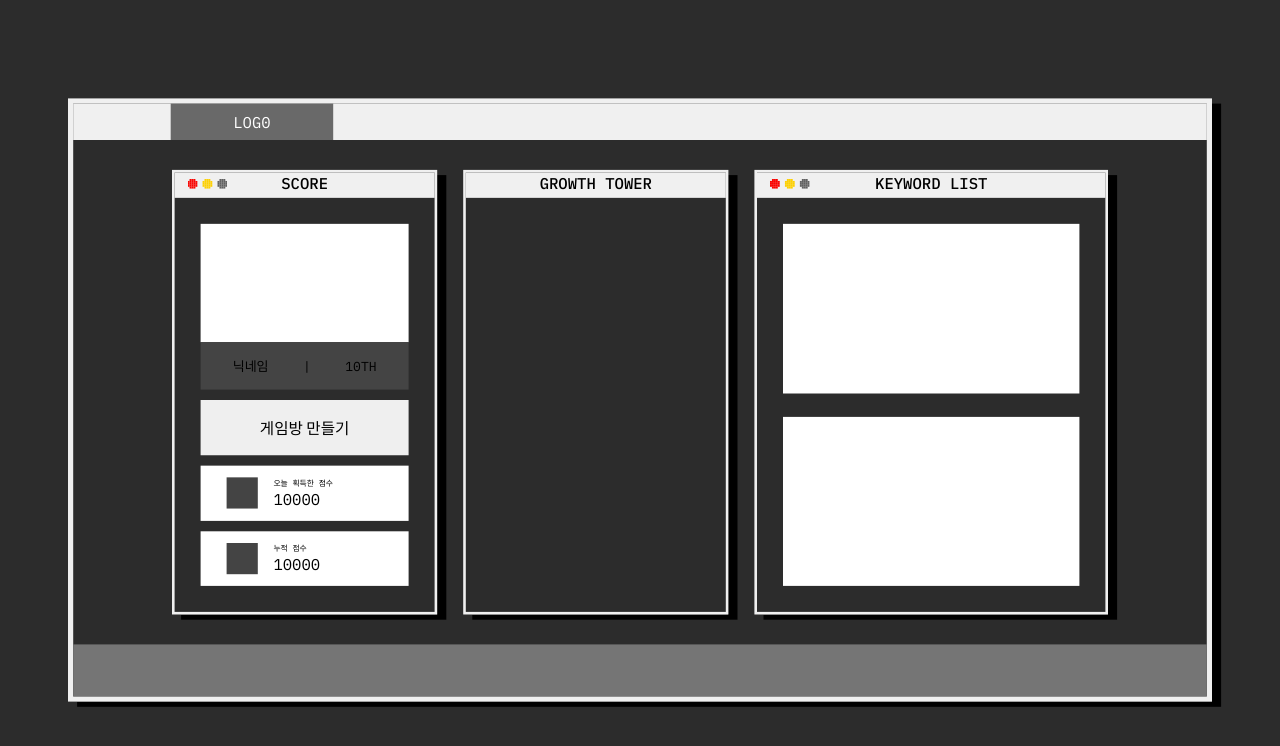
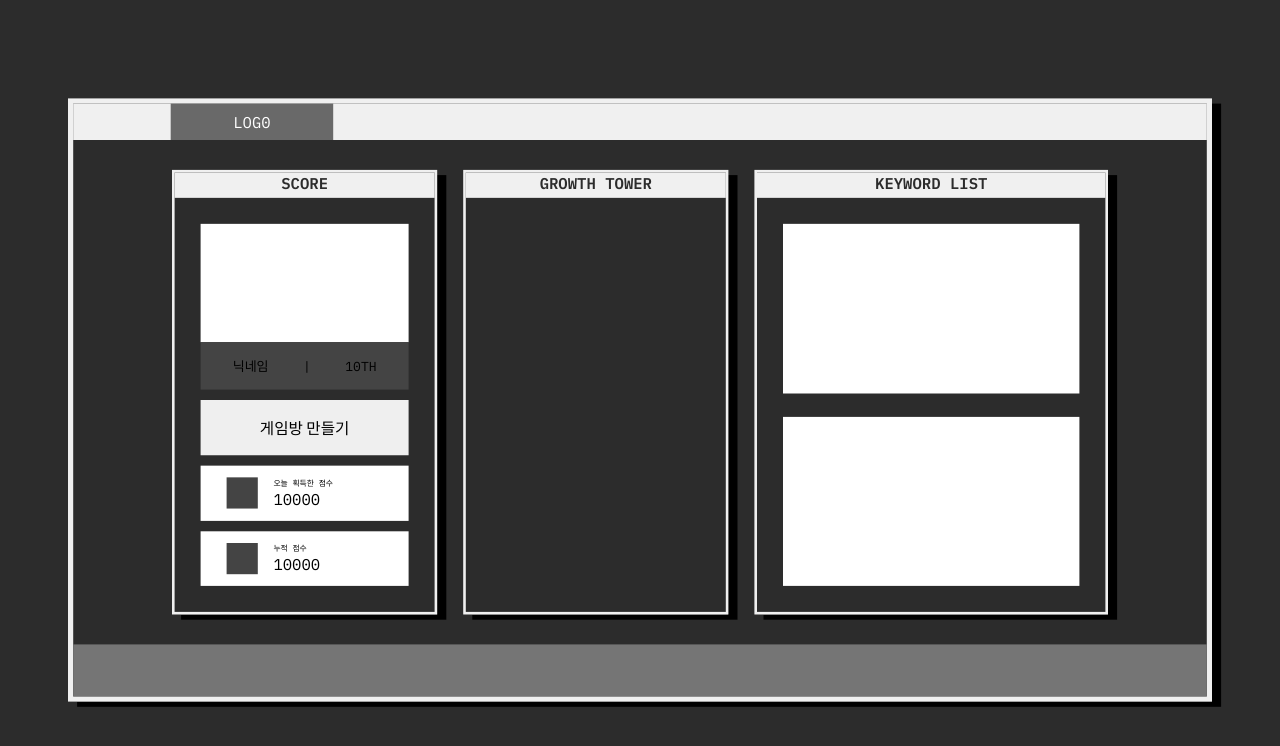
Before and after one commit to gachimind/frontend, a React (Create React App) app: page /mypage in a window 1280 px wide. Shown: the top 746 px of the page. Built offline with nearby package versions, Linux system fonts and the light colour scheme; no server answers.

Commit message:
FIX: 사이즈 조정, 컴포넌트명 변경, props 추가

```diff
--- a/src/components/layout/ContentContainer.tsx
+++ b/src/components/layout/ContentContainer.tsx
@@ -2,25 +2,32 @@ import styled from 'styled-components';
 
 import ThreeLightsIcon from '@assets/svg_threeLightsIcon.svg';
 
-const ContentContainer = ({ title, children }: { title: string; children?: React.ReactNode }) => {
+interface ContentContainerProps {
+  lights?: boolean;
+  title: string;
+  children?: React.ReactNode;
+}
+
+const ContentContainer = ({ lights, title, children }: ContentContainerProps) => {
   return (
-    <RoomContentLayout>
-      {title !== 'TIMER' && title !== 'CHATTING' && title !== 'GROWTH TOWER' && <HeaderIcon src={ThreeLightsIcon} />}
-      <Title>{title}</Title>
+    <ContentContainerLayout>
+      {lights && <HeaderIcon src={ThreeLightsIcon} />}
+      <TitleBox>{title}</TitleBox>
       {children}
-    </RoomContentLayout>
+    </ContentContainerLayout>
   );
 };
 
-const RoomContentLayout = styled.div`
+const ContentContainerLayout = styled.div`
   position: relative;
   border: ${(props) => props.theme.borders.card};
   box-shadow: ${(props) => props.theme.boxShadows.boxShadow};
 `;
 
-const Title = styled.div`
+const TitleBox = styled.div`
+  color: ${(props) => props.theme.colors.darkGrey2};
   font-size: 24px;
-  font-weight: 500;
+  font-weight: 600;
   background-color: ${(props) => props.theme.colors.ivory1};
   height: 39px;
   display: flex;
@@ -31,8 +38,8 @@ const HeaderIcon = styled.img`
   position: absolute;
   width: 61px;
   height: 15px;
-  margin-top: 10px;
-  margin-left: 20px;
+  margin-top: 11px;
+  margin-left: 24px;
 `;
 
 export default ContentContainer;
```
